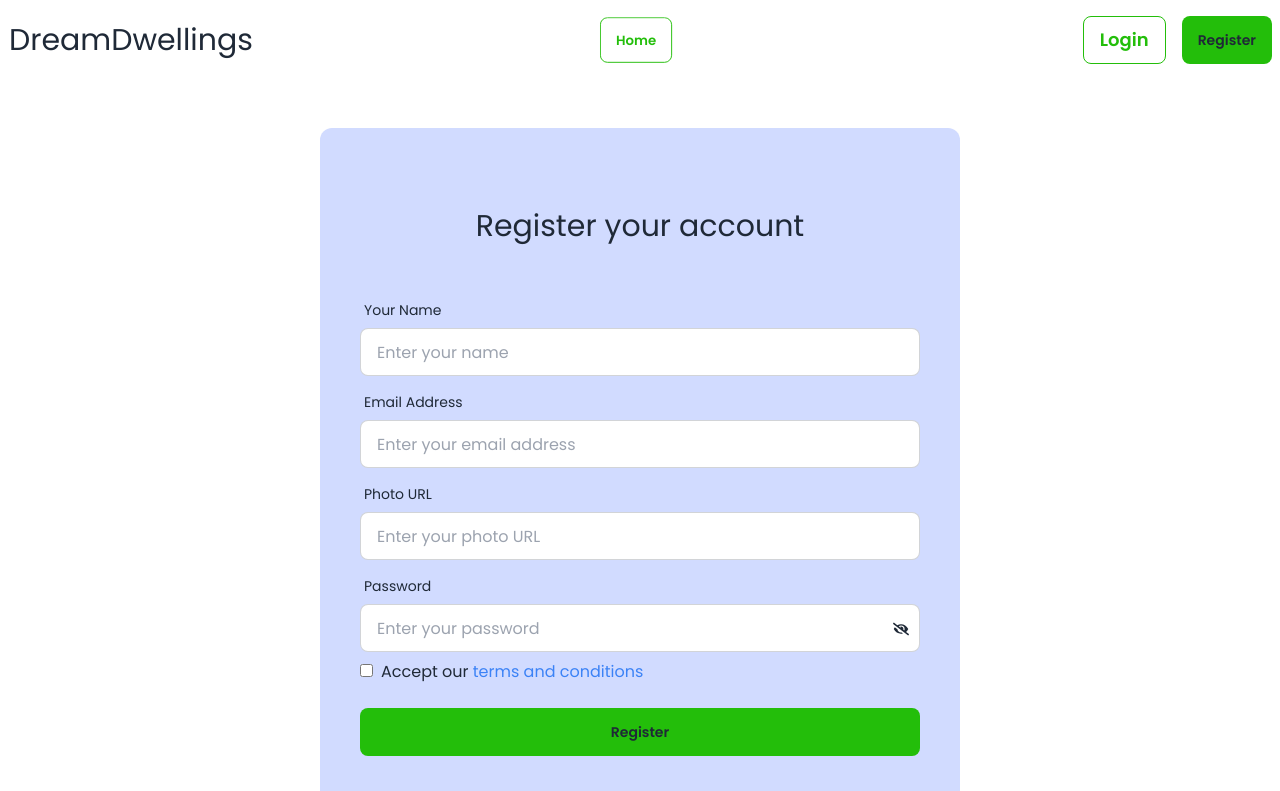
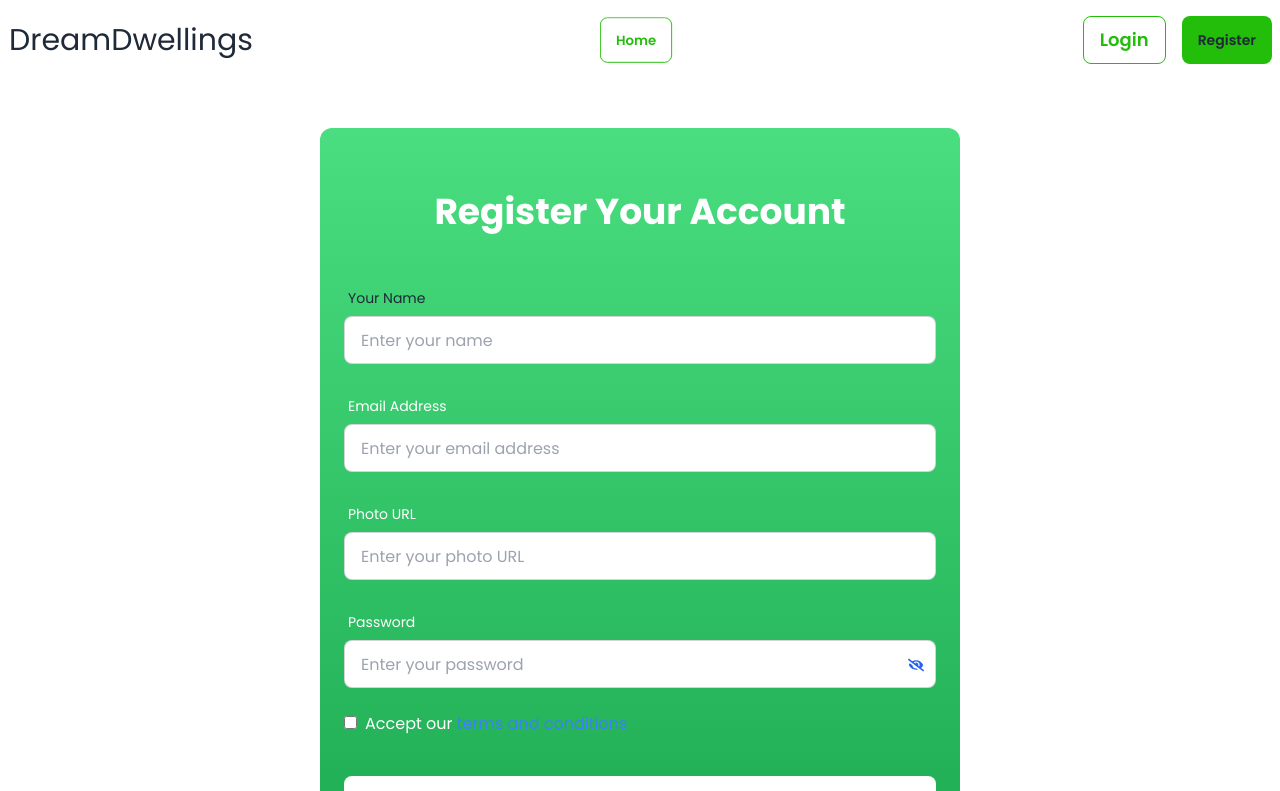
Before and after one commit to md-nasim-mondal/dream-dwellings, a React (Vite) app: page /register in a window 1280 px wide. Shown: the top 791 px of the page. Built offline with nearby package versions, Linux system fonts and the light colour scheme; no server answers.

Commit message:
solve and some place replaced taost as sweat alert and changed design for profile,update profile and register page

```diff
--- a/src/pages/Profile/Profile.jsx
+++ b/src/pages/Profile/Profile.jsx
@@ -11,33 +11,37 @@ const Profile = () => {
         const uid = user?.uid;
 
         return (
-            <div className="flex items-baseline justify-center">
-                <div className="card w-[600px] bg-base-100 shadow-xl my-24 border-2">
-                    <h2 className="text-2xl text-center pt-5">User Profile </h2>
-                    <figure>
+            <div className="flex items-baseline justify-center md:min-h-[80vh]  bg-gray-100 shadow-lg my-12 border-4 border-gray-100 rounded-3xl">
+                <div className="card w-[550px] bg-gradient-to-r from-purple-500 to-indigo-600 shadow-lg my-12 mx-auto border-2 border-purple-700 rounded-xl">
+                    <h2 className="text-3xl text-center pt-5 text-white">
+                        User Information
+                    </h2>
+                    <figure className="mt-6 flex justify-center">
                         <img
                             src={photoURL}
                             alt="userImg"
-                            className="w-full rounded-xl m-6 h-[50%]"
+                            className="w-[200px] h-[200px] rounded-full border-4 border-white"
                         />
                     </figure>
-                    <div className="card-body">
-                        <h2 className="card-title">User Name: {displayName}</h2>
-                        <p className="font-medium">User Uid: {uid} </p>
+                    <div className="card-body text-white">
+                        <h2 className="card-title text-xl mt-6">
+                            User Name: {displayName}
+                        </h2>
+                        <p className="font-medium">User Uid: {uid}</p>
                         <p className="font-medium">
-                            User Email Address: {email}{" "}
+                            User Email Address: {email}
                         </p>
-                        <div className="card-actions justify-end">
-                            <div className="badge badge-outline">
+                        <div className="card-actions justify-end mt-4">
+                            <div className="badge bg-purple-500 border border-white rounded-md py-1 px-2">
                                 {emailVerified ? (
-                                    <p className="text-green-600 font-bold">
-                                        verified user
+                                    <p className="font-semibold">
+                                        Verified User
                                     </p>
                                 ) : (
-                                    <p className="text-red-400 font-semibold">
-                                        non verified user
+                                    <p className="font-semibold">
+                                        Non-Verified User
                                     </p>
-                                )}{" "}
+                                )}
                             </div>
                         </div>
                     </div>
--- a/src/pages/Register/Register.jsx
+++ b/src/pages/Register/Register.jsx
@@ -1,14 +1,17 @@
+import Swal from "sweetalert2";
 import { ToastContainer, toast } from "react-toastify";
 import "react-toastify/dist/ReactToastify.css";
-import { Link } from "react-router-dom";
+import { Link, useLocation, useNavigate } from "react-router-dom";
 import { useContext, useState } from "react";
 import { AuthContext } from "../../providers/AuthProvider";
 import { updateProfile } from "firebase/auth";
 import { FaEye, FaEyeSlash } from "react-icons/fa";
 
 const Register = () => {
-    const { createUser, setUser, logOut} = useContext(AuthContext);
+    const { createUser, setUser, logOut } = useContext(AuthContext);
     const [showPassword, setShowPassword] = useState(false);
+    const location = useLocation();
+    const navigate = useNavigate();
 
     const handleRegister = (e) => {
         e.preventDefault();
@@ -30,9 +33,9 @@ const Register = () => {
             return toast.error(
                 "Password must contain at least one uppercase letter"
             );
-        }if (!accepted) {
+        }
+        if (!accepted) {
             return toast.warn("Please accept our terms and conditions!");
-
         }
         // create user
         createUser(email, password)
@@ -43,7 +46,14 @@ const Register = () => {
                     photoURL: `${photo}`,
                 })
                     .then(() => {
-                        toast.success("Successfully Registered !!");
+                        Swal.fire({
+                            text: "Successfully Registered Now Please Login!!",
+                            icon: "success",
+                            showConfirmButton: false,
+                            position: "top-right",
+                            timer: 1500,
+                        });
+                        navigate(location?.state ? location.state : "/login");
                     })
                     .catch((error) => {
                         toast.error(error.message);
@@ -55,16 +65,19 @@ const Register = () => {
     };
     return (
         <div className="p-4 md:p-0">
+
             <div>
                 <form
                     onSubmit={handleRegister}
-                    className="card-body md:w-3/4 lg:w-1/2 mx-auto bg-primary-content p-2 md:p-6 lg:p-10  rounded-xl my-12">
-                    <h2 className="text-3xl my-10 text-center">
-                    Register your account
-                </h2>
-                    <div className="form-control">
+                    className="card-body md:w-3/4 lg:w-1/2 mx-auto bg-gradient-to-b from-green-400 to-green-600 p-6 rounded-xl my-12">
+                    <h2 className="text-4xl my-10 text-center text-white font-bold">
+                        Register Your Account
+                    </h2>
+                    <div className="form-control mb-4">
                         <label className="label">
-                            <span className="label-text">Your Name</span>
+                            <span className="label-text">
+                                Your Name
+                            </span>
                         </label>
                         <input
                             type="text"
@@ -74,9 +87,11 @@ const Register = () => {
                             required
                         />
                     </div>
-                    <div className="form-control">
+                    <div className="form-control mb-4">
                         <label className="label">
-                            <span className="label-text">Email Address</span>
+                            <span className="label-text text-white">
+                                Email Address
+                            </span>
                         </label>
                         <input
                             type="email"
@@ -86,9 +101,11 @@ const Register = () => {
                             required
                         />
                     </div>
-                    <div className="form-control">
+                    <div className="form-control mb-4">
                         <label className="label">
-                            <span className="label-text">Photo URL</span>
+                            <span className="label-text text-white">
+                                Photo URL
+                            </span>
                         </label>
                         <input
                             type="url"
@@ -98,9 +115,11 @@ const Register = () => {
                             required
                         />
                     </div>
-                    <div className="form-control relative">
+                    <div className="form-control relative mb-4">
                         <label className="label">
-                            <span className="label-text">Password</span>
+                            <span className="label-text text-white">
+                                Password
+                            </span>
                         </label>
                         <input
                             type={showPassword ? "text" : "password"}
@@ -110,32 +129,42 @@ const Register = () => {
                             required
                         />
                         <span
-                            className="absolute right-[2%] bottom-[18%]"
+                            className="absolute right-[2%] bottom-[18%] cursor-pointer text-white"
                             onClick={() => setShowPassword(!showPassword)}>
                             {showPassword ? (
-                                <FaEye></FaEye>
+                                <FaEye className="text-blue-600"></FaEye>
                             ) : (
-                                <FaEyeSlash></FaEyeSlash>
+                                <FaEyeSlash className="text-blue-600"></FaEyeSlash>
                             )}
                         </span>
                     </div>
-                    <div className="mb-2">
-                        <input type="checkbox" name="terms" id="terms" />
-                        <label className="ml-2" htmlFor="terms">
-                            Accept our <a className="text-blue-500" href="#">terms and conditions</a>
+                    <div className="mb-4">
+                        <input
+                            type="checkbox"
+                            name="terms"
+                            id="terms"
+                            className="mr-2 text-white"
+                        />
+                        <label className="text-white" htmlFor="terms">
+                            Accept our{" "}
+                            <a className="text-blue-500" href="#">
+                                terms and conditions
+                            </a>
                         </label>
                     </div>
-                    <div className="form-control my-2">
-                        <button className="btn btn-ghost  btn-outline bg-[#23BE0A] border-none">Register</button>
+                    <div className="form-control my-4">
+                        <button className="btn btn-ghost btn-outline bg-white text-green-600 border-none">
+                            Register
+                        </button>
                     </div>
-                    <p className="text-center mt-4">
+                    <p className="text-center text-white mt-4">
                         Already have an account?
                         <br /> Or <br />
-                         want to login with social account?
-                         <br />
-                         Than Go to
+                        want to login with a social account?
+                        <br />
+                        Then Go to
                         <Link
-                            className=" text-blue-600 font-bold ml-2"
+                            className="text-blue-600 font-bold ml-2"
                             to={"/login"}>
                             Login Page
                         </Link>
```
Also changed, not shown: src/pages/UpdateProfile/UpdateProfile.jsx (+82 -12 lines).
